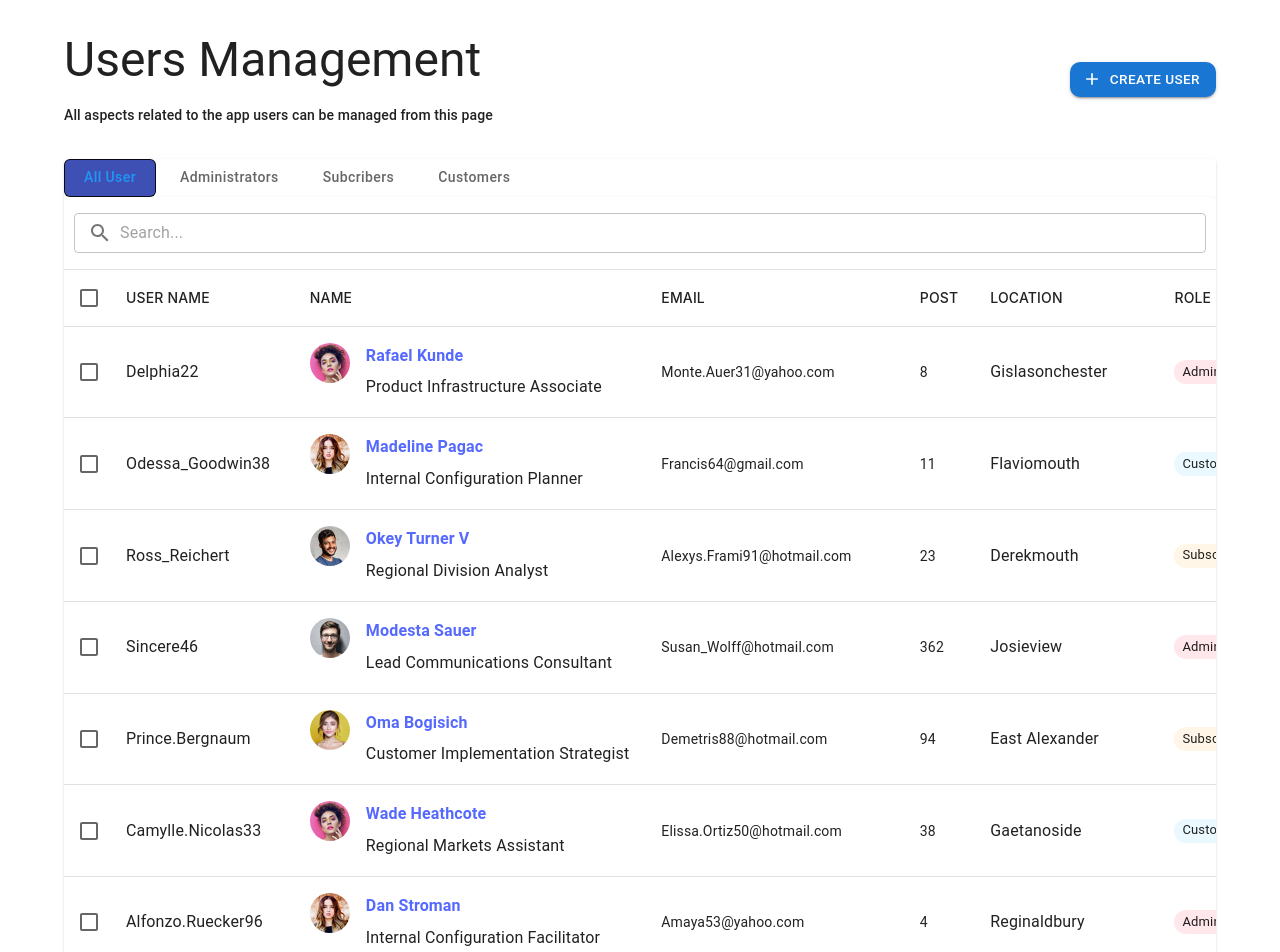
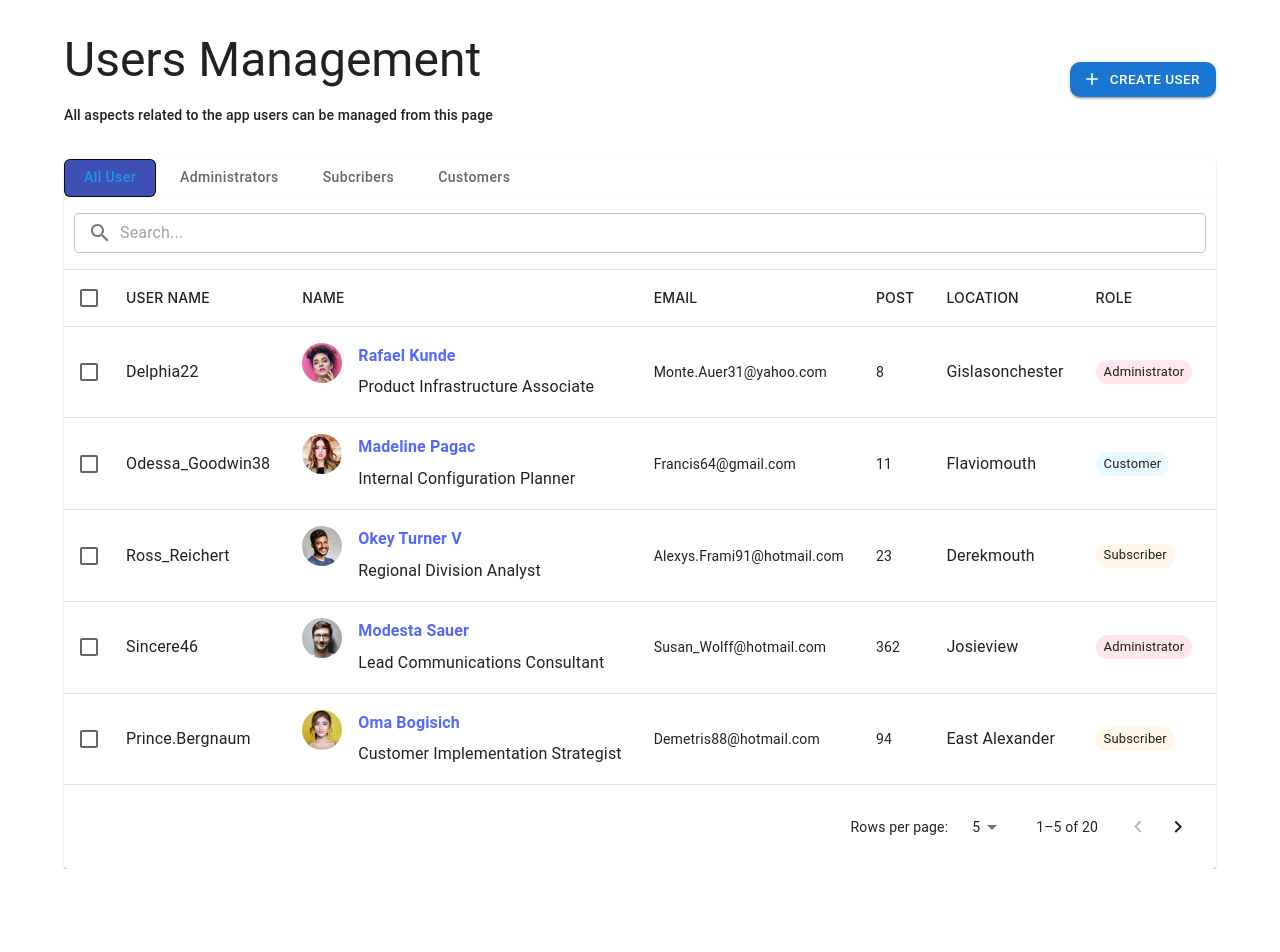
Before and after one commit to skyhight2011/ReactDashboard, a React (Create React App) app in the folder my-app/: page / in a window 1280 px wide. Shown: the top 952 px of the page. After the commit the page ends 869 px from the top, so only its background shows below. Built offline with nearby package versions, Linux system fonts and the light colour scheme.

Commit message:
completed function filter pagination and checkbox

```diff
--- a/my-app/src/models/user_model.ts
+++ b/my-app/src/models/user_model.ts
@@ -2,7 +2,7 @@ export type UserStatus = 'admin' | 'subscriber' | 'customer';
 
 export interface UserListData {
     id: string,
-    status?: UserStatus[],
+    status?: UserStatus[] | string,
     username: string,
     name: string,
     avatar: string,
--- a/my-app/src/page/Manager/UserListTable.tsx
+++ b/my-app/src/page/Manager/UserListTable.tsx
@@ -13,23 +13,24 @@ import {
   TableCell,
   TableContainer,
   TableHead,
+  TablePagination,
   TableRow, Tabs, TextField, Tooltip,
   Typography
 } from '@mui/material';
 import { styled } from '@mui/material/styles';
-import { ChangeEvent, FC, useState } from 'react';
-import { UserListData } from '../../models/user_model';
+import { ChangeEvent, FC, useState, SyntheticEvent } from 'react';
+import { UserListData, UserStatus } from '../../models/user_model';
 import { ThemeProvider, createTheme } from '@mui/material/styles';
-
-
-
+import UserList from './UserList';
 
 interface UserListProps{
   className?: string;
   userList: UserListData[];
 }
 
-
+interface Filters {
+  status?: UserStatus;
+}
 
 const LabelWrapper = styled('span')(({theme, color})=>({
   backgroundColor: color,
@@ -110,7 +111,6 @@ const theme = createTheme({
   }
 });
 
-
 const getStatusLabel = (role: string): JSX.Element => {
   const map = {
     admin: {
@@ -131,30 +131,96 @@ const getStatusLabel = (role: string): JSX.Element => {
   return <LabelWrapper color={color}>{text}</LabelWrapper>;
 }
 
+const applyFilters = (
+  userList: UserListData[],
+  filters: Filters
+): UserListData[] => {
+  return userList.filter((userList) => {
+    let matches = true;
+
+    if (filters.status && userList.status !== filters.status) {
+      matches = false;
+    }
+
+    return matches;
+  });
+};
+
+const applyPagination = (
+  userList: UserListData[],
+  page: number,
+  limit: number
+): UserListData[] => {
+  return userList.slice(page * limit, page * limit + limit);
+};
+
 const UserListTable: FC<UserListProps> =({ userList }) =>{
+  const [selectedListUser, setSelectedListUser] = useState<string[]>([]);
+  const [filters, setFilters] = useState<Filters>({
+    status: null,
+  });
+  const [limit, setLimit] = useState<number>(5);
   const [page, setPage] = useState<number>(0);
-  const [limit, setLimit] = useState<number>(5);
-  const [currentTab, setCurrentTab] = useState<string>('all');
+
+
 
   const status = [
     { value: 'all', label: 'All User' },
     { value: 'admin', label: 'Administrators' },
-    { value: 'subcriber', label: 'Subcribers' },
+    { value: 'subscriber', label: 'Subcribers' },
     { value: 'customer', label: 'Customers' }
   ];
 
-  const handleTabChange = (e: React.SyntheticEvent, newStatus: string): void =>{
-    console.log(newStatus);
-    setCurrentTab(newStatus);
+
+  const handlePageChange = (event: any, newPage: number): void => {
+    setPage(newPage);
+  };
+
+  const handleLimitChange = (event: ChangeEvent<HTMLInputElement>): void => {
+    setLimit(parseInt(event.target.value));
+  };
+
+  const filteredUserList = applyFilters(userList, filters);
+
+  const paginatedUserlist = applyPagination(
+    filteredUserList,
+    page,
+    limit
+  );
+
+  const handleTabsChange = (e: SyntheticEvent, newValue: string): void =>{
+    let value = null;
+    console.log(newValue);
+    if(newValue !== 'all')
+    {
+      value = newValue;
+    }
+    setFilters((prevFilters) => ({
+      ...prevFilters,
+      status: value,
+    }));
   }
 
-  const handlePageChange = (event: any, newPage: number):void =>{
-    setPage(newPage);
+  const handleSelectOneUser=(e: ChangeEvent<HTMLInputElement>, userListId: string): void =>{
+    if(!selectedListUser.includes(userListId))
+    {
+      setSelectedListUser((prevSelected)=> [...prevSelected, userListId]);
+    } else {
+      setSelectedListUser((prevSelected) => prevSelected.filter((id) => id !== userListId));
+    }
   }
 
-  const handleLimitChange = (event: ChangeEvent<HTMLInputElement>): void =>{
-    setLimit(parseInt(event.target.value));
+  const handleSelectAllListUser = (e: ChangeEvent<HTMLInputElement>):void =>{
+    setSelectedListUser(
+      e.target.checked
+        ? userList.map((userList) => userList.id)
+        : []
+    );
   }
+  const selectedAllUser = selectedListUser.length === userList.length;
+
+  const selectedSomeUser = selectedListUser.length > 0 && selectedListUser.length < userList.length;
+
    return (
     <ThemeProvider theme={theme}>
       <Box
@@ -168,12 +234,11 @@ const UserListTable: FC<UserListProps> =({ userList }) =>{
           scrollButtons="auto"
           textColor="primary"
           indicatorColor="primary"
-          value={currentTab}
-          onChange={handleTabChange}
-          aria-label="basic tabs example"
+          value={filters.status || 'all'}
+          onChange={handleTabsChange}
         >
           {status.map((status) => (
-                <Tab key={status.value} label={status.label} value={status.value} disableFocusRipple />
+                <Tab key={status.value} label={status.label} value={status.value} />
               ))}
         </Tabs>
       </Box>
@@ -184,7 +249,7 @@ const UserListTable: FC<UserListProps> =({ userList }) =>{
           justifyContent="space-between"
           alignContent='center'
         >
-              <TextField
+        <TextField
         sx={{ mx:'10px', my: 1 }}
         size="small"
         fullWidth
@@ -206,6 +271,9 @@ const UserListTable: FC<UserListProps> =({ userList }) =>{
                 <TableCell padding="checkbox">
                   <Checkbox
                     color='primary'
+                    indeterminate={selectedSomeUser}
+                    checked={selectedAllUser}
+                    onChange={handleSelectAllListUser}
                   />
                 </TableCell>
                 <SyledTableHeader align='left'>USER NAME</SyledTableHeader>
@@ -219,7 +287,8 @@ const UserListTable: FC<UserListProps> =({ userList }) =>{
             </TableHead>
 
             <TableBody>
-              {userList.map((user: any)=>{
+              {paginatedUserlist.map((user: any)=>{
+                const isUserSelected = selectedListUser.includes(user.id);
                 return (
                  <TableRow
                   hover
@@ -228,9 +297,12 @@ const UserListTable: FC<UserListProps> =({ userList }) =>{
                   <TableCell padding='checkbox'>
                      <Checkbox
                       color='primary'
+                      checked={isUserSelected}
+                      onChange={(e: ChangeEvent<HTMLInputElement>, ) => handleSelectOneUser(e, user.id)}
+                      value={isUserSelected}
                     />
                   </TableCell>
-                   <TableCell>
+                   <TableCell >
                      <Typography>{user.username}</Typography>
                    </TableCell>
                    <TableCell >
@@ -283,6 +355,17 @@ const UserListTable: FC<UserListProps> =({ userList }) =>{
             </TableBody>
           </Table>
         </TableContainer>
+        <Box p={2}>
+        <TablePagination
+          component="div"
+          count={filteredUserList.length}
+          onPageChange={handlePageChange}
+          onRowsPerPageChange={handleLimitChange}
+          page={page}
+          rowsPerPage={limit}
+          rowsPerPageOptions={[5, 10, 25, 30]}
+        />
+      </Box>
     </Card>
     </ThemeProvider>
   );
--- a/my-app/tsconfig.json
+++ b/my-app/tsconfig.json
@@ -1,6 +1,6 @@
 {
   "compilerOptions": {
-    "target": "es5",
+    "target": "es2015",
     "lib": [
       "dom",
       "dom.iterable",
@@ -18,7 +18,9 @@
     "resolveJsonModule": true,
     "isolatedModules": true,
     "noEmit": true,
-    "jsx": "react-jsx"
+    "jsx": "react-jsx",
+    "noImplicitAny": false,
+    "strictNullChecks": false,
   },
   "include": [
     "src"
```
